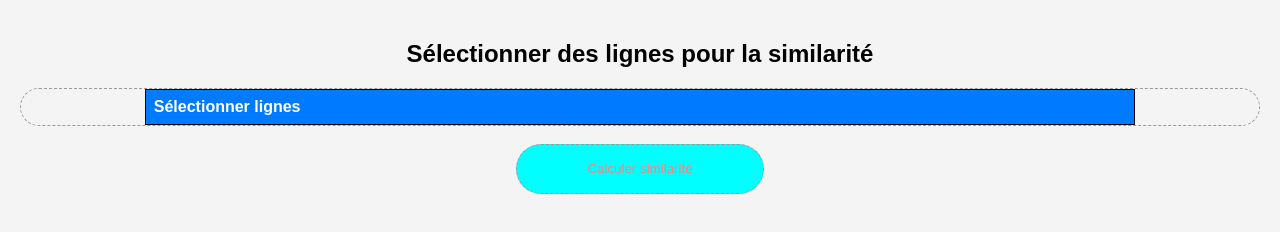
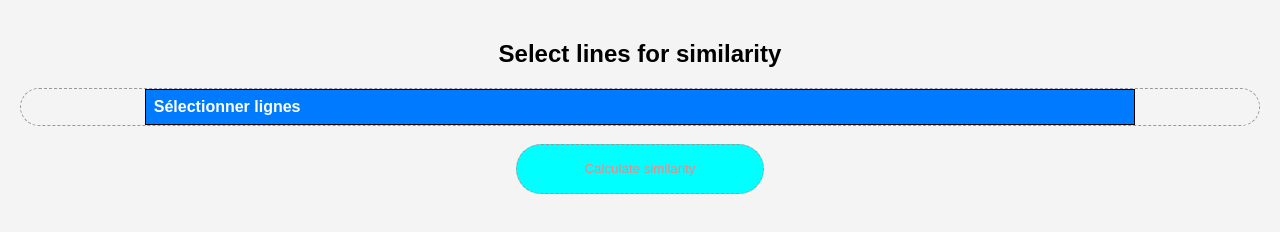
Before and after one commit to TC28082003/Demo_web, a plain HTML site: page similarity.html in a window 1280 px wide. Drawn offline with Linux system fonts and the light colour scheme.

Commit message:
Update similarity.html

```diff
--- a/similarity.html
+++ b/similarity.html
@@ -7,10 +7,10 @@
     <link rel="stylesheet" href="style_table.css">
 </head>
 <body>
-    <h2>Sélectionner des lignes pour la similarité</h2>
+    <h2>Select lines for similarity</h2>
     <div class="table" id="table"></div>
     <script src = "similar.js"> </script>
     <br>
-    <button onclick="calculer_similarity()">Calculer similarité</button>
+    <button onclick="calculer_similarity()">Calculate similarity</button>
 </body>
 </html>
```
